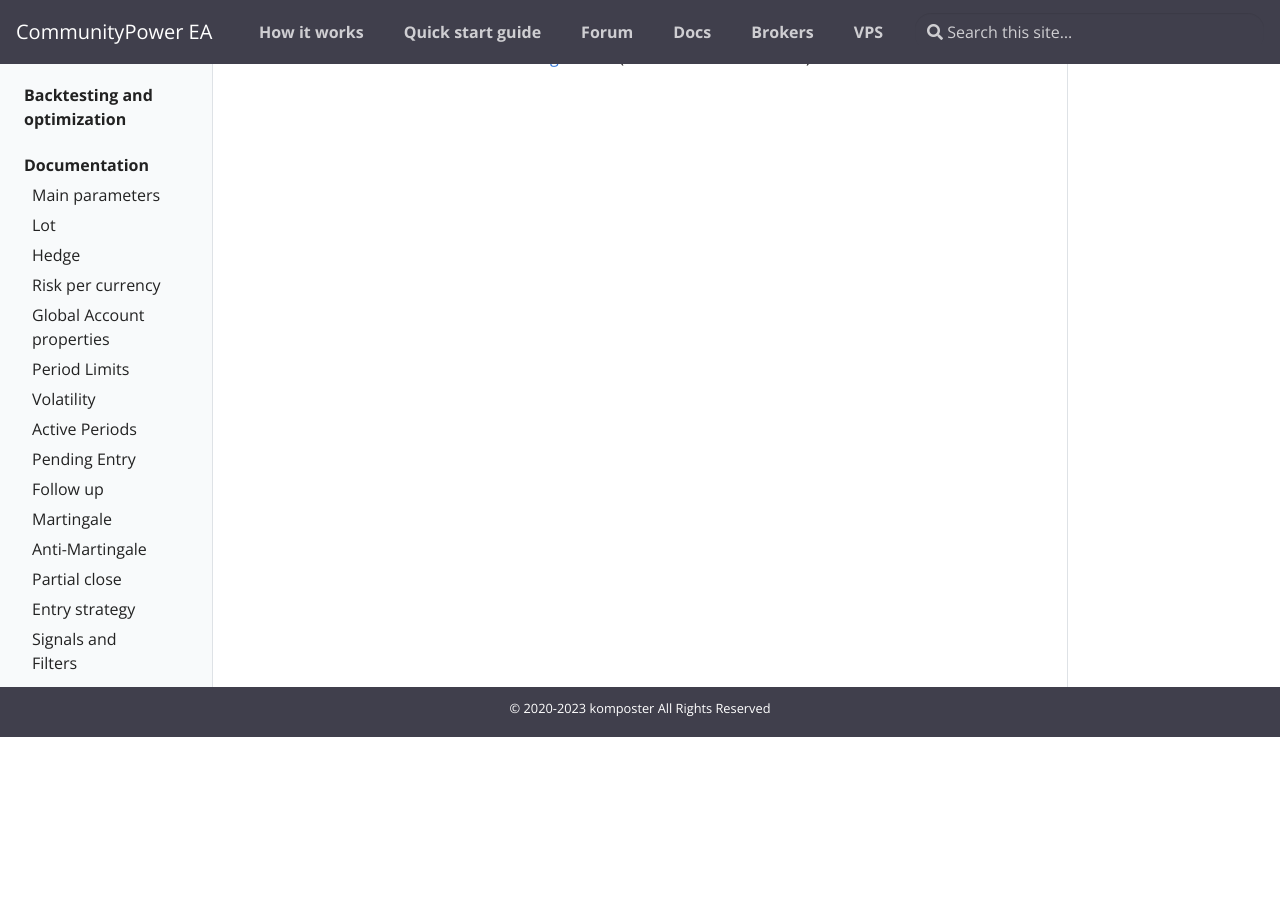
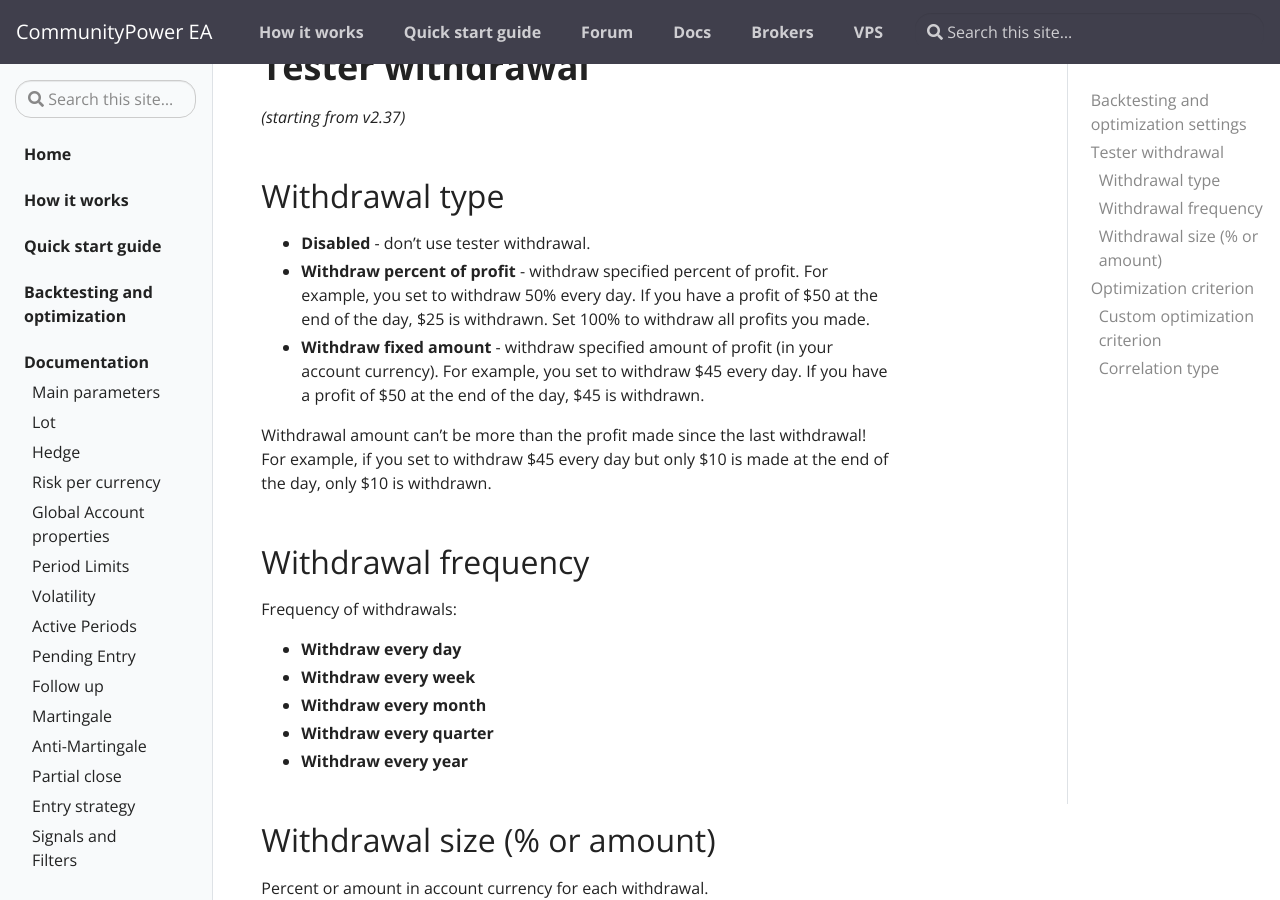
Before and after one commit to komposter/CommunityPowerEA.com, a Jekyll site: the page built from _docs/backtesting-and-optimization.md, in a window 1280 px wide and 900 px high, scrolled down 197 px. Built offline with Jekyll 4.4.1, drawn with Linux system fonts in a browser that asks for light colours; before the commit the page ends 934 px from its top, so only the background shows below that; some of the changed text lies outside the part shown.

Commit message:
Backtesting and optimization Completed

```diff
--- a/_docs/backtesting-and-optimization.md
+++ b/_docs/backtesting-and-optimization.md
@@ -7,4 +7,57 @@
 
 # Backtesting and optimization settings
 
-Full documentation is available on [Google Drive](https://docs.google.com/document/d/1ww1M97H54IBwtCKZDhxtqsTsrtEMKofXHMEWMGCyZNs) (will be moved here soon).
+# Tester withdrawal
+
+*(starting from v2.37)*
+
+
+## Withdrawal type
+
+* **Disabled** - don't use tester withdrawal.
+* **Withdraw percent of profit** - withdraw specified percent of profit. For example, you set to withdraw 50% every day. If you have a profit of $50 at the end of the day, $25 is withdrawn. Set 100% to withdraw all profits you made.
+* **Withdraw fixed amount** - withdraw specified amount of profit (in your account currency). For example, you set to withdraw $45 every day. If you have a profit of $50 at the end of the day, $45 is withdrawn.
+
+Withdrawal amount can’t be more than the profit made since the last withdrawal! For example, if you set to withdraw $45 every day but only $10 is made at the end of the day, only $10 is withdrawn.
+
+
+## Withdrawal frequency
+
+Frequency of withdrawals:
+
+* **Withdraw every day**
+* **Withdraw every week**
+* **Withdraw every month**
+* **Withdraw every quarter**
+* **Withdraw every year**
+
+
+## Withdrawal size (% or amount)
+
+Percent or amount in account currency for each withdrawal.
+
+
+<hr>
+
+# Optimization criterion
+
+*(starting from v2.27)*
+
+[How to use it?](https://communitypowerea.userecho.com/en/communities/7/topics/392-how-to-use-custom-optimization-criterion)
+
+## Custom optimization criterion
+
+* **Disabled** - don’t use custom criterion.
+* **R^2 on equity** - use R-squared as an estimation of quality of the strategy equity curve (read this article for details).<br/>
+Greater value is better with 1 as maximum possible value (ideal equity going up-right without any volatility).<br/>
+You should use Fixed start lot size when optimizing using the R-squared because of the nature of this criterion.
+
+* **Max Relative DD** *(starting from 2.29*) - use Maximal relative DrawDown (in percent) based on equity.<br>
+Result is shown as negative value to make genetic optimization possible (greater value should be better), so -17.5 in the results column means 17.5% DD
+
+
+## Correlation type
+
+Correlation calculation type for R^2 criterion:
+* **Pearson's correlation**
+* **Spearman's Rank-Order correlation**
```
